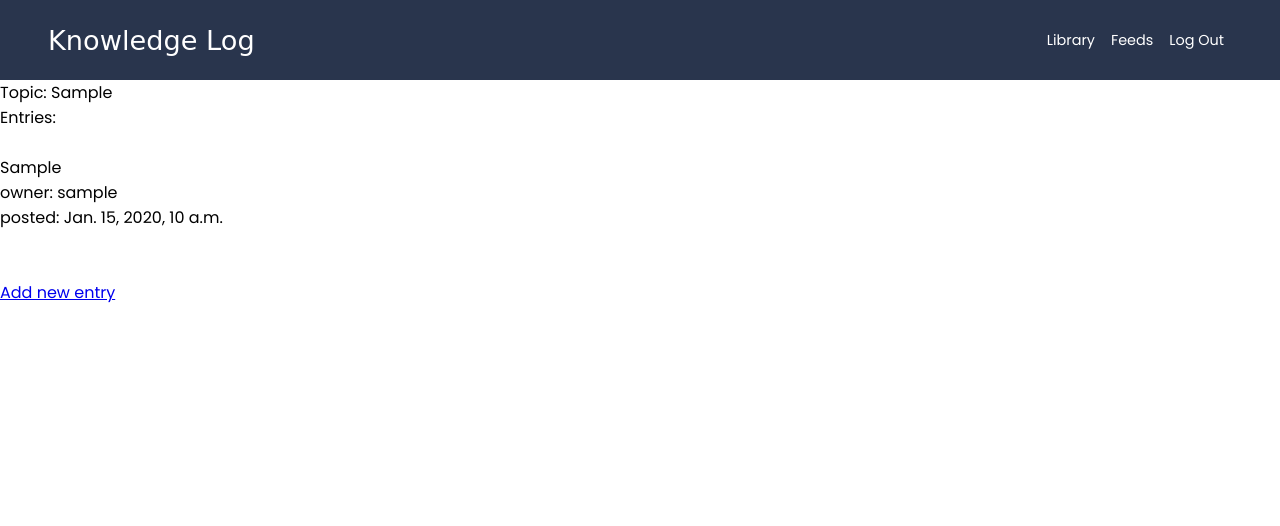
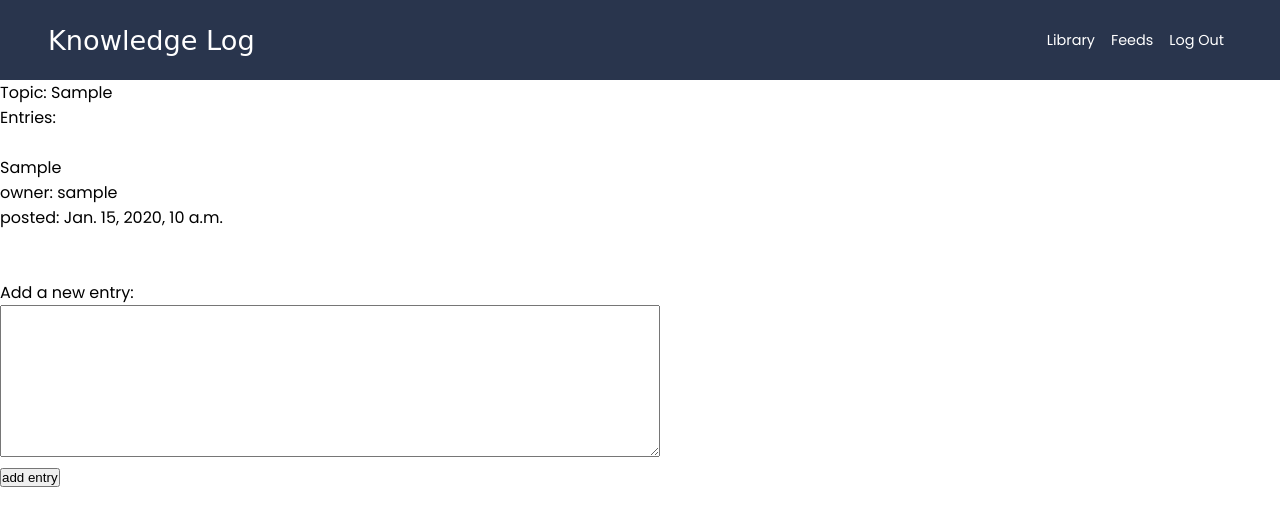
Before and after one commit to negeek/knowledge_log, a Django app: page /topic/1/ in a window 1280 px wide. Shown: the top 526 px of the page. Run offline with Django 3.2, Linux system fonts and the light colour scheme; a user stored in the database is signed in; tables that the repository leaves empty hold one stand-in row (values such as "Sample post"); some libraries are stand-ins or nearby versions; some web fonts are replaced.

Commit message:
made add entry part of topic details

```diff
--- a/logs/urls.py
+++ b/logs/urls.py
@@ -1,13 +1,12 @@
 from django.urls import path, include
-from . import  views
-app_name='logs'
+from . import views
+app_name = 'logs'
 urlpatterns = [
     path('', views.index, name='index'),
     path('public-topics/', views.public_topics, name='public_topics'),
     path('topics/', views.topics, name='topics'),
     path('topic/<int:topic_id>/', views.topic, name='topic'),
     path('new_topic/', views.new_topic, name='new_topic'),
-    path('new_entry/<int:topic_id>/', views.new_entry, name='new_entry'),
     path('edit_entry/<int:entry_id>/', views.edit_entry, name='edit_entry'),
 
 ]
--- a/logs/views.py
+++ b/logs/views.py
@@ -35,7 +35,18 @@ def topic(request, topic_id):
             return render(request, 'logs/error.html', {})
     entries = topic.entry_set.order_by('date_added')
 
-    return render(request, 'logs/topic.html', {'topic': topic, 'entries': entries})
+    form = EntryForm()
+    if request.method == 'POST':
+        form = EntryForm(data=request.POST)
+
+        if form.is_valid():
+            new_entry = form.save(commit=False)
+            new_entry.topic = topic
+            new_entry.owner = request.user
+            new_entry.save()
+            return HttpResponseRedirect(reverse('logs:topic', args=[topic_id]))
+
+    return render(request, 'logs/topic.html', {'topic': topic, 'entries': entries, 'form': form})
 
 
 @login_required
@@ -63,6 +74,7 @@ def new_topic(request):
     return render(request, 'logs/new_topic.html', {'form': form})
 
 
+'''
 @login_required
 def new_entry(request, topic_id):
     topic = Topic.objects.get(id=topic_id)
@@ -78,7 +90,7 @@ def new_entry(request, topic_id):
             new_entry.owner = request.user
             new_entry.save()
             return HttpResponseRedirect(reverse('logs:topic', args=[topic_id]))
-    return render(request, 'logs/new_entry.html', {'form': form, 'topic': topic})
+    return render(request, 'logs/new_entry.html', {'form': form, 'topic': topic})'''
 
 
 @login_required
--- a/templates/logs/topic.html
+++ b/templates/logs/topic.html
@@ -19,5 +19,11 @@
     <li>There are no entries for this topic yet.</li>
     {% endfor %}
 </ul>
-<a href="{% url 'logs:new_entry' topic.id %}">Add new entry</a>
+<p>Add a new entry:</p>
+<form action="{% url 'logs:topic' topic.id %}" method='post'>
+    {% csrf_token %}
+    {{ form.as_p }}
+    <button name='submit'>add entry</button>
+</form>
+
 {% endblock content %}
```
Also changed, not shown: templates/logs/new_entry.html (deleted, +0 -10 lines).
